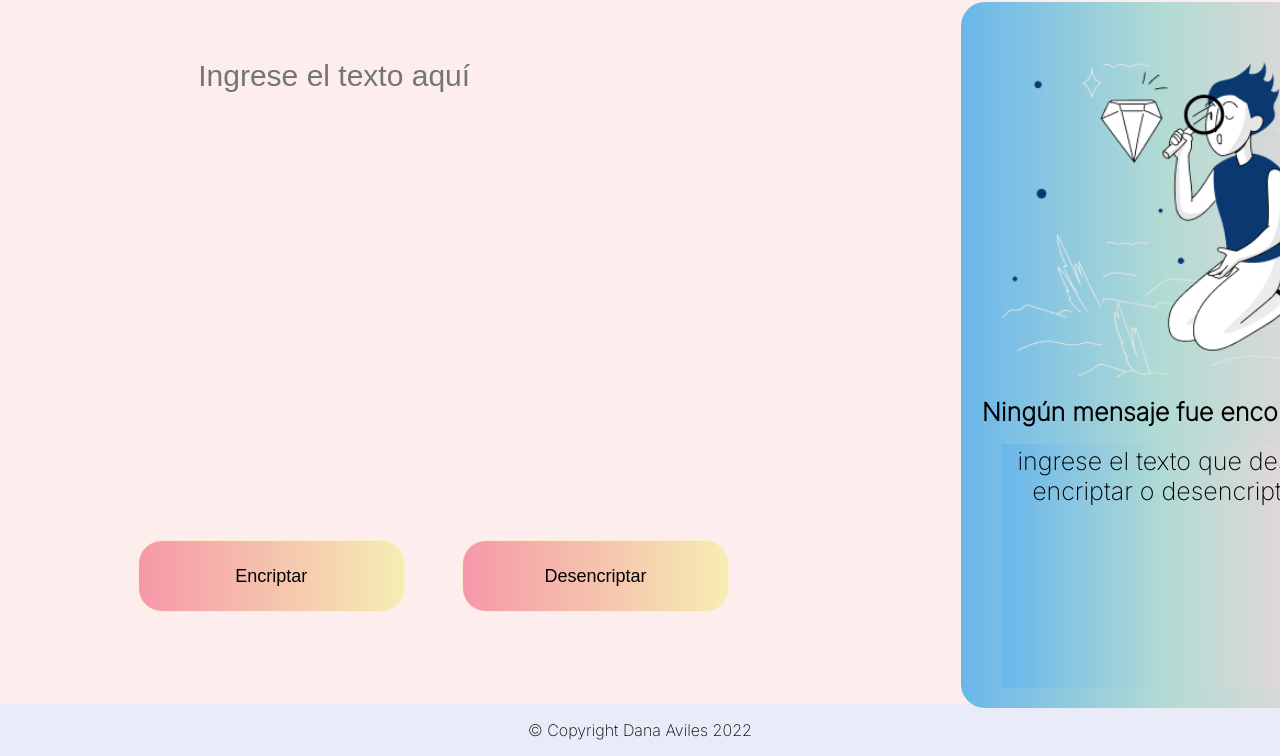
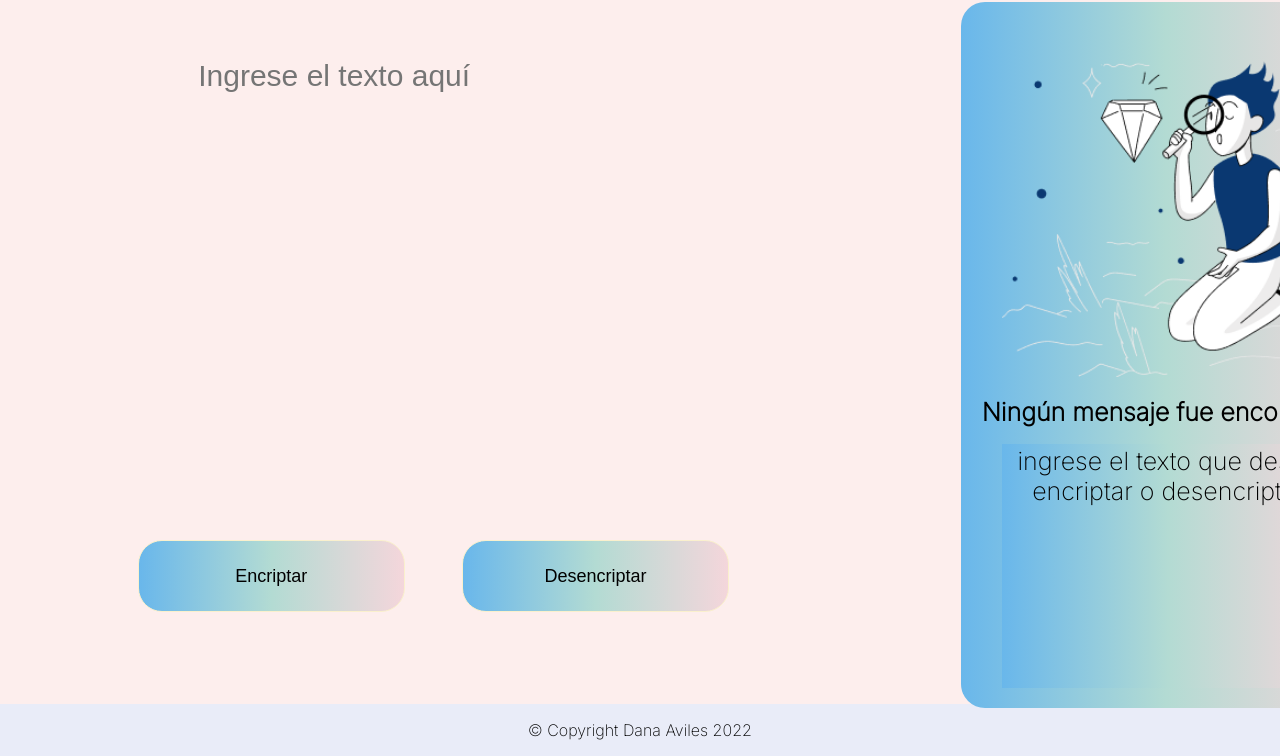
Before and after one commit to Danaviles99/danaviles99.github.io, a plain HTML site: page index.html in a window 1280 px wide. Shown: the part 74-830 px from the top of the page. Drawn offline with Linux system fonts and the light colour scheme.

Commit message:
Update style.css

```diff
--- a/style.css
+++ b/style.css
@@ -66,7 +66,7 @@ body{
    font-size: 18px;
    line-height: 19px;
    text-align: center;
-   background: linear-gradient(90deg, #f598a8, #f6edb2);
+   background: linear-gradient(90deg, #69b7eb, #b3dbd3, #f4d6db);
 }
 #btn-desencriptar{
 	padding: 24px;
@@ -80,7 +80,7 @@ body{
   font-size: 18px;
   line-height: 19px;
   text-align: center;
-  background: linear-gradient(90deg, #f598a8, #f6edb2);
+  background: linear-gradient(90deg, #69b7eb, #b3dbd3, #f4d6db);
   border: 1px solid #faf0cd;
 
 }
```
